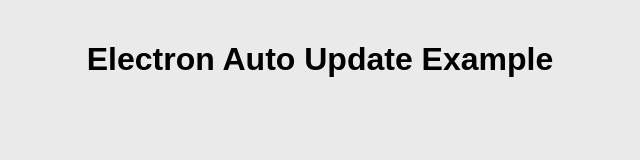
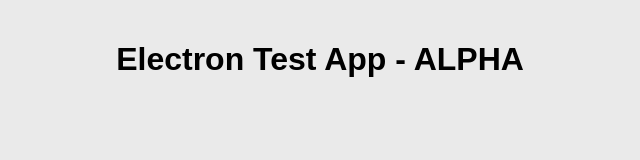
Before and after one commit to Looky1173/Electron, an Electron app: page index.html in a window 800 px wide. Shown: the whole page, without its empty margins (80-720 px from the left). Drawn offline with Linux system fonts and the light colour scheme; no server answers.

Commit message:
Version 1.0.1 update

```diff
--- a/index.html
+++ b/index.html
@@ -30,7 +30,7 @@
 </head>
 
 <body>
-	<h1>Electron Auto Update Example</h1>
+	<h1>Electron Test App - ALPHA</h1>
 	<p id="version"></p>
 	<div id="notification" class="hidden">
 		<p id="message"></p>
--- a/package.json
+++ b/package.json
@@ -1,6 +1,6 @@
 {
-	"name": "test-app",
-	"version": "1.0.0",
+	"name": "electron-app",
+	"version": "1.0.1",
 	"description": "",
 	"main": "main.js",
 	"scripts": {
```
